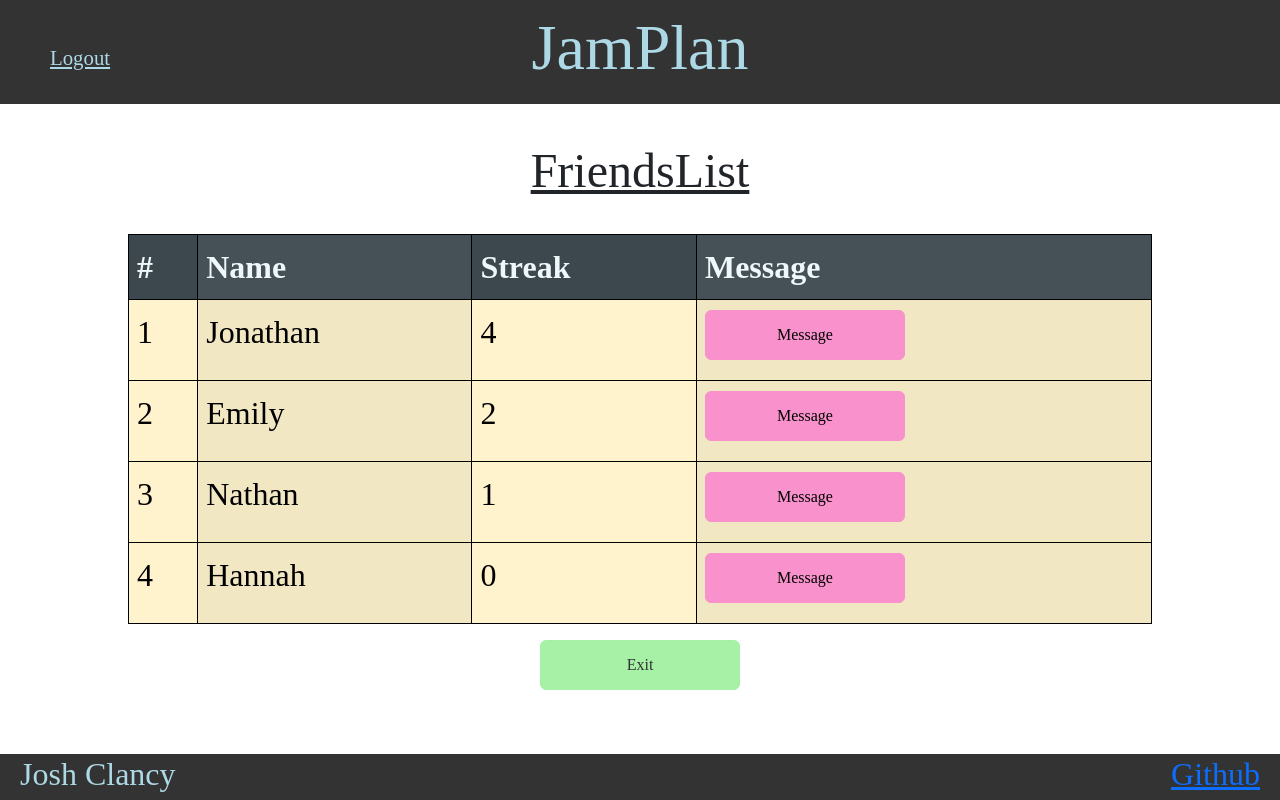
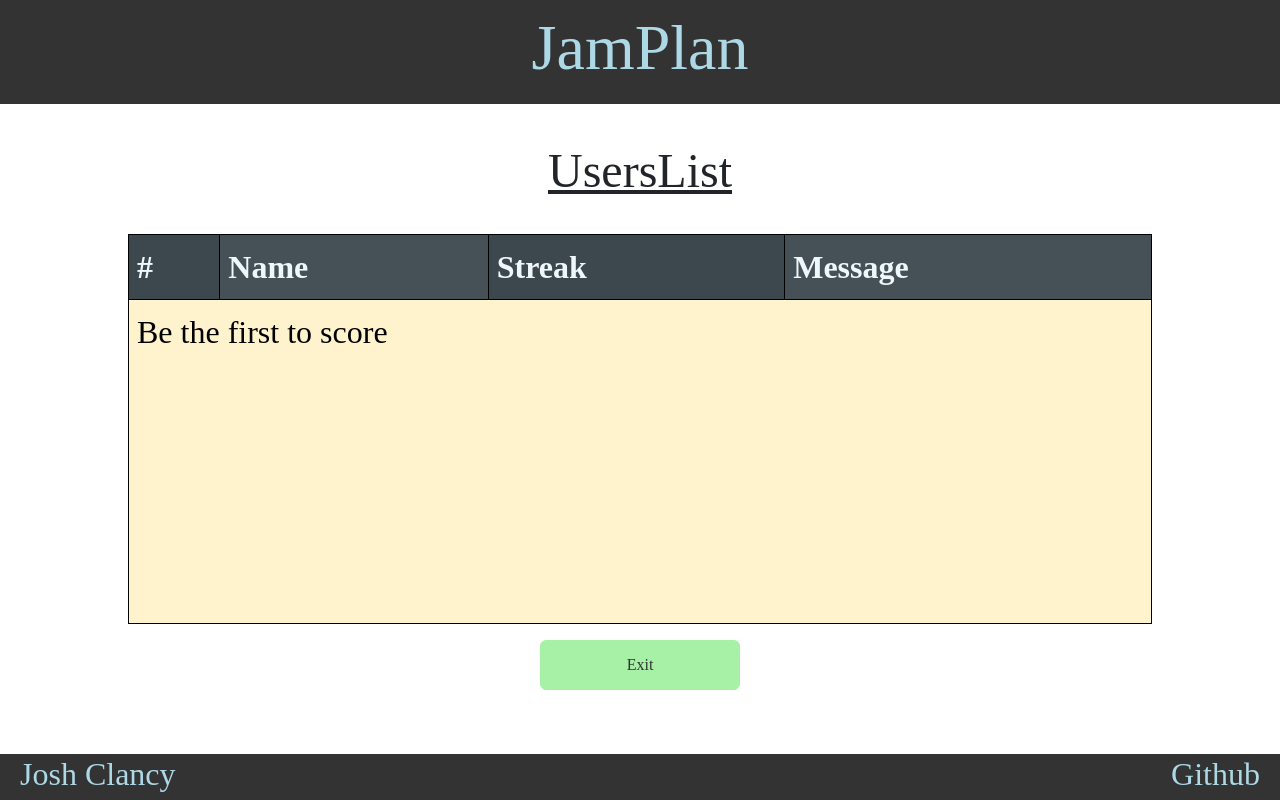
Before and after one commit to JoshuaClancy001/CS260Startup, a React (Vite) app: page /friendslist in a window 1280 px wide. Shown: the top 800 px of the page. Built offline with nearby package versions, Linux system fonts and the light colour scheme.

Commit message:
scoreboard usersList functionality

```diff
--- a/src/app.jsx
+++ b/src/app.jsx
@@ -18,6 +18,14 @@ export default function App() {
     const [userName, setUserName] = React.useState(localStorage.getItem('userName') || '')
     const currentAuthState = userName ? AuthState.Authenticated : AuthState.Unauthenticated;
     const [authState, setAuthState] = React.useState(currentAuthState);
+
+    const onLogout = () => {
+        setUserName(''); // Clear userName
+        setAuthState(AuthState.Unauthenticated); // Set auth state to unauthenticated
+        localStorage.removeItem('userName'); // Optionally remove userName from localStorage
+    }
+
+
   return (
     <BrowserRouter>
         <div>
@@ -44,22 +52,24 @@ export default function App() {
                     { authState == AuthState.Authenticated && (
                 <li>
                     <NavLink className='nav-item' to='friendslist'>
-                        FriendsList
+                        UsersList
                     </NavLink>
                 </li>)
                     }
+                    { authState == AuthState.Authenticated && (
                 <li>
-                    <NavLink className='nav-item' to=''>
+                    <NavLink className='nav-item' to='' onClick={onLogout}>
                         Logout
                     </NavLink>
-                </li>
+               </li>)
+                }
                 </menu>
             </nav>
             </div>
         </header>
 
         <Routes>
-            <Route path='/logpage' element={<Logpage />} />
+            <Route path='/logpage' element={<Logpage onLogut={(loginUserName) => {onAuthChange(loginUserName,AuthState.Unauthenticated)}}/>} />
             <Route path='/login' element={<Login
                 userName = {userName}
                 authState = {authState}
@@ -67,6 +77,7 @@ export default function App() {
                     setAuthState(authState);
                     setUserName(userName);
                 }}
+                onLogin={(loginUserName) => {onAuthChange(loginUserName,AuthState.Authenticated)}}
             />} />
             <Route path='/register' element={<Register
                 userName = {userName}
@@ -75,10 +86,12 @@ export default function App() {
                     setAuthState(authState);
                     setUserName(userName);
             }}
+                onLogin={(loginUserName) => {onAuthChange(loginUserName,AuthState.Authenticated)}}
             />} />
             <Route path='/scoreboard' element={<Scoreboard />} />
             <Route path='/friendslist' element={<Friendslist />} />
             <Route path='/googledrive' element={<GoogleDrive />} />
+            <Route path='/messagepage' element={<Messagepage />} />
             <Route path='/' element={<Home/>} exact />
             <Route path='*' element={<NotFound />} />
 
--- a/src/friendslist/friendslist.jsx
+++ b/src/friendslist/friendslist.jsx
@@ -1,10 +1,69 @@
 import React from 'react';
 import './friendslist.css'
+import { useNavigate } from 'react-router-dom';
 
 export function Friendslist() {
+
+  const navigate = useNavigate();
+
+  const handleMessage = (event) => {
+    event.preventDefault();
+    navigate('/messagepage');
+  }
+
+
+  const [streaks, setStreaks] = React.useState([]);
+
+  React.useEffect(() => {
+    const streaksText = localStorage.getItem('streaks');
+    if (streaksText) {
+      setStreaks(JSON.parse(streaksText));
+    }
+  }, []);
+
+  const sortedStreaks = [...streaks].sort((a, b) => b.streak - a.streak);
+
+
+  const scoreRows = [];
+  if (streaks.length) {
+    for (const [i, score] of sortedStreaks.entries()) {
+      scoreRows.push(
+        <tr key={i}>
+          <td>{i+1}</td>
+          <td>{score.name.split('@')[0]}</td>
+          <td>{score.streak}</td>
+          <td>
+          <form onSubmit={handleMessage}>
+                <button
+                  type="submit"
+                  className="btn btn-primary"
+                  style={{
+                    color: 'black',
+                    backgroundColor: '#F991CC',
+                    borderColor: '#F991CC',
+                    justifyContent: 'center',
+                    opacity: 0.8,
+                  }}
+                >
+                  Message
+                </button>
+              </form>
+          </td>
+        </tr>
+      );
+    }
+  } else {
+    scoreRows.push(
+      <tr key='0'>
+        <td colSpan='4'>Be the first to score</td>
+      </tr>
+    );
+  }
+
+
   return (
     <main className="main-container-friends">
-      <h2 id="h2-scoreboard">FriendsList</h2>
+      <h2 id="h2-scoreboard">UsersList</h2>
 
       <table
         className="table table-warning table-striped-columns"
@@ -26,86 +85,7 @@ export function Friendslist() {
           </tr>
         </thead>
         <tbody>
-          <tr>
-            <td >1</td>
-            <td >Jonathan</td>
-            <td >4</td>
-            <td >
-              <form method="get" action="message.html">
-                <button
-                  type="submit"
-                  className="btn btn-primary"
-                  style={{
-                    color: 'black',
-                    backgroundColor: '#F991CC',
-                    borderColor: '#F991CC'
-                  }}
-                >
-                  Message
-                </button>
-              </form>
-            </td>
-          </tr>
-          <tr>
-            <td >2</td>
-            <td >Emily</td>
-            <td >2</td>
-            <td >
-              <form method="get" action="message.html">
-                <button
-                  type="submit"
-                  className="btn btn-primary"
-                  style={{
-                    color: 'black',
-                    backgroundColor: '#F991CC',
-                    borderColor: '#F991CC'
-                  }}
-                >
-                  Message
-                </button>
-              </form>
-            </td>
-          </tr>
-          <tr>
-            <td >3</td>
-            <td >Nathan</td>
-            <td >1</td>
-            <td >
-              <form method="get" action="message.html">
-                <button
-                  type="submit"
-                  className="btn btn-primary"
-                  style={{
-                    color: 'black',
-                    backgroundColor: '#F991CC',
-                    borderColor: '#F991CC'
-                  }}
-                >
-                  Message
-                </button>
-              </form>
-            </td>
-          </tr>
-          <tr>
-            <td >4</td>
-            <td >Hannah</td>
-            <td >0</td>
-            <td >
-              <form method="get" action="message.html">
-                <button
-                  type="submit"
-                  className="btn btn-primary"
-                  style={{
-                    color: 'black',
-                    backgroundColor: '#F991CC',
-                    borderColor: '#F991CC'
-                  }}
-                >
-                  Message
-                </button>
-              </form>
-            </td>
-          </tr>
+          {scoreRows}
         </tbody>
       </table>
 
--- a/src/login/login.jsx
+++ b/src/login/login.jsx
@@ -8,6 +8,7 @@ import './login.css';
 
 export function Login(props) {
   const [userName, setUserName] = React.useState(props.userName);
+
   const navigate = useNavigate();
 
   const handleEnter = (event) => {
@@ -23,7 +24,7 @@ export function Login(props) {
 
   async function loginUser() {
       localStorage.setItem('userName', userName);
-      props.onLogin(userName);
+      props.onAuthChange(userName, AuthState.Authenticated);
   }
 
   return (
@@ -67,7 +68,6 @@ export function Login(props) {
           Submit
         </button>
       </Form>
-      {displayError && <div className="alert alert-danger mt-3">{displayError}</div>}
       <br />
       <form onSubmit={handleExit}>
         <button
--- a/src/messagepage/message.css
+++ b/src/messagepage/message.css
@@ -3,16 +3,6 @@ html{
     margin: 0;
     height: 100%;
     overflow:hidden;
-}
-
-
-body {
-    font-family: 'Oleo Script', cursive;
-    background-color:white;
-    margin: 0;
-    display: flex;
-    flex-direction: column;
-    min-height: 100vh;
 }
 
 button {
--- a/src/messagepage/messagepage.jsx
+++ b/src/messagepage/messagepage.jsx
@@ -1,9 +1,16 @@
 import React from 'react';
+import './message.css';
 
 export function Messagepage() {
   return (
-    <main className='container-fluid bg-secondary text-center'>
-      <div>message page displayed here</div>
-    </main>
+    <main className="main-container">
+    <span>Message</span>
+    <input type="text" placeholder="type a message" />
+    <button type="submit">Send</button>
+    <form method="get" action="friendslistpage.html">
+        <button type="submit">Exit</button>
+    </form>
+</main>
+
   );
 }
--- a/src/register/register.jsx
+++ b/src/register/register.jsx
@@ -1,6 +1,7 @@
 import React from 'react';
 import Form from 'react-bootstrap/Form';
 import { useNavigate } from 'react-router-dom';
+import { AuthState } from '../login/authState';
 import './register.css'
 
 export function Register(props) {
@@ -20,7 +21,7 @@ export function Register(props) {
   };
   async function registerUser() {
     localStorage.setItem('userName',userName)
-    props.onRegister(userName)
+    props.onAuthChange(userName, AuthState.Authenticated);
   }
 
   return (
--- a/src/scoreboard/scoreboard.jsx
+++ b/src/scoreboard/scoreboard.jsx
@@ -1,8 +1,42 @@
 import React from 'react';
+import 'bootstrap/dist/css/bootstrap.min.css';
+import Table from 'react-bootstrap/Table';
 import { useNavigate } from 'react-router-dom';
 import './scoreboardpage.css';
 
 export function Scoreboard() {
+
+  const [streaks, setStreaks] = React.useState([]);
+
+  React.useEffect(() => {
+    const streaksText = localStorage.getItem('streaks');
+    if (streaksText) {
+      setStreaks(JSON.parse(streaksText));
+    }
+  }, []);
+
+  const sortedStreaks = [...streaks].sort((a, b) => b.streak - a.streak);
+
+
+  const scoreRows = [];
+  if (streaks.length) {
+    for (const [i, score] of sortedStreaks.entries()) {
+      scoreRows.push(
+        <tr key={i}>
+          <td>{i}</td>
+          <td>{score.name.split('@')[0]}</td>
+          <td>{score.streak}</td>
+        </tr>
+      );
+    }
+  } else {
+    scoreRows.push(
+      <tr key='0'>
+        <td colSpan='4'>Be the first to score</td>
+      </tr>
+    );
+  }
+
   const navigate = useNavigate();
 
     const handleExit = (event) => {
@@ -14,10 +48,10 @@ export function Scoreboard() {
       <h3 className="display-username" style={{ fontFamily: 'Oleo Script, cursive' }}>JJC123</h3>
       <h2 id="h2-scoreboard">Scoreboard</h2>
 
-      <table
+      <Table
         className="table table-warning table-striped-columns"
         style={{
-          backgroundColor: 'lightblue',
+          backgroundColor: 'lightgreen !important',
           border: '1px solid lightgray',
           width: '80%',
           height: '60%',
@@ -26,35 +60,16 @@ export function Scoreboard() {
         }}
       >
         <thead className="table-dark">
-          <tr style={{ color: 'black' }}>
+          <tr style={{ color: 'black', backgroundColor: 'lightblue' }}>
             <th>#</th>
             <th>Name</th>
             <th>Streak</th>
           </tr>
-        </thead>
+        </thead >
         <tbody>
-          <tr>
-            <td>1</td>
-            <td>Jonathan</td>
-            <td>4</td>
-          </tr>
-          <tr>
-            <td>2</td>
-            <td>Emily</td>
-            <td>2</td>
-          </tr>
-          <tr>
-            <td>3</td>
-            <td>Nathan</td>
-            <td>1</td>
-          </tr>
-          <tr>
-            <td>4</td>
-            <td>Hannah</td>
-            <td>0</td>
-          </tr>
+          {scoreRows}
         </tbody>
-      </table>
+      </Table>
 
       <form onSubmit={handleExit}>
         <button
--- a/src/scoreboard/scoreboardpage.css
+++ b/src/scoreboard/scoreboardpage.css
@@ -21,11 +21,13 @@ button {
     color: lightblue;
 }
 
+
 td{
     border: 1px solid black;
 }
 th{
     border: 1px solid black;
+
 }
 
 
```
Also changed, not shown: src/logpage/logpage.jsx (+84 -12 lines), 1 other file (tests, documents, lock files or other folders).
